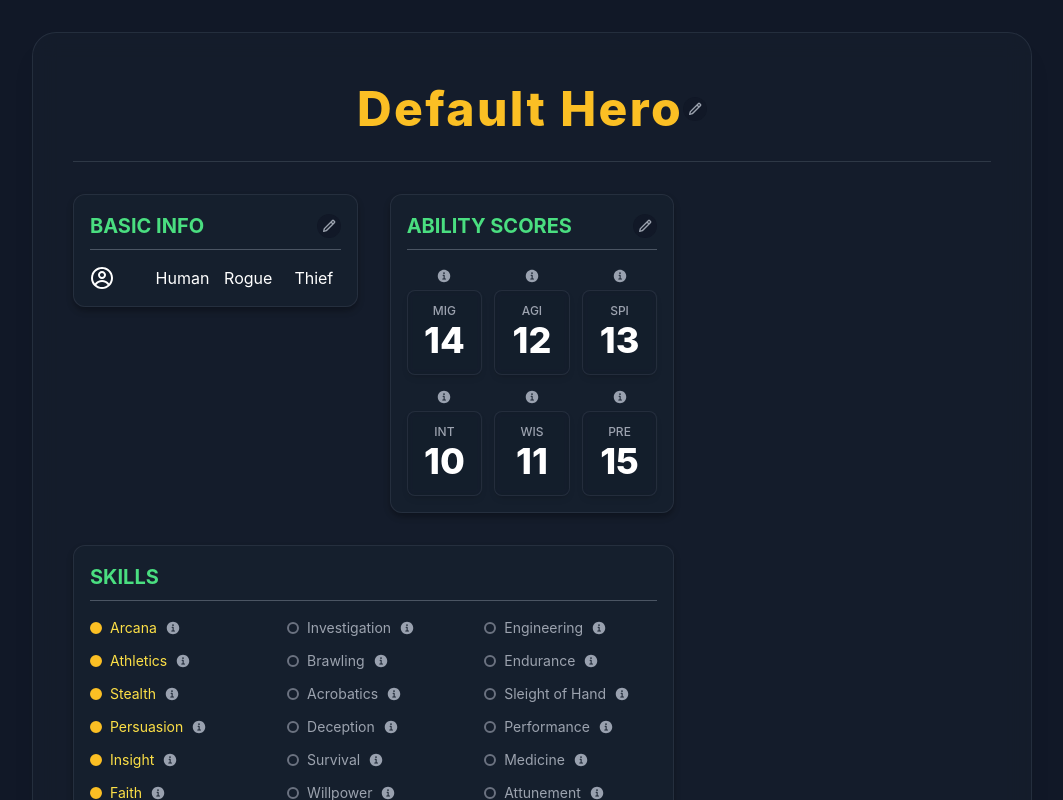
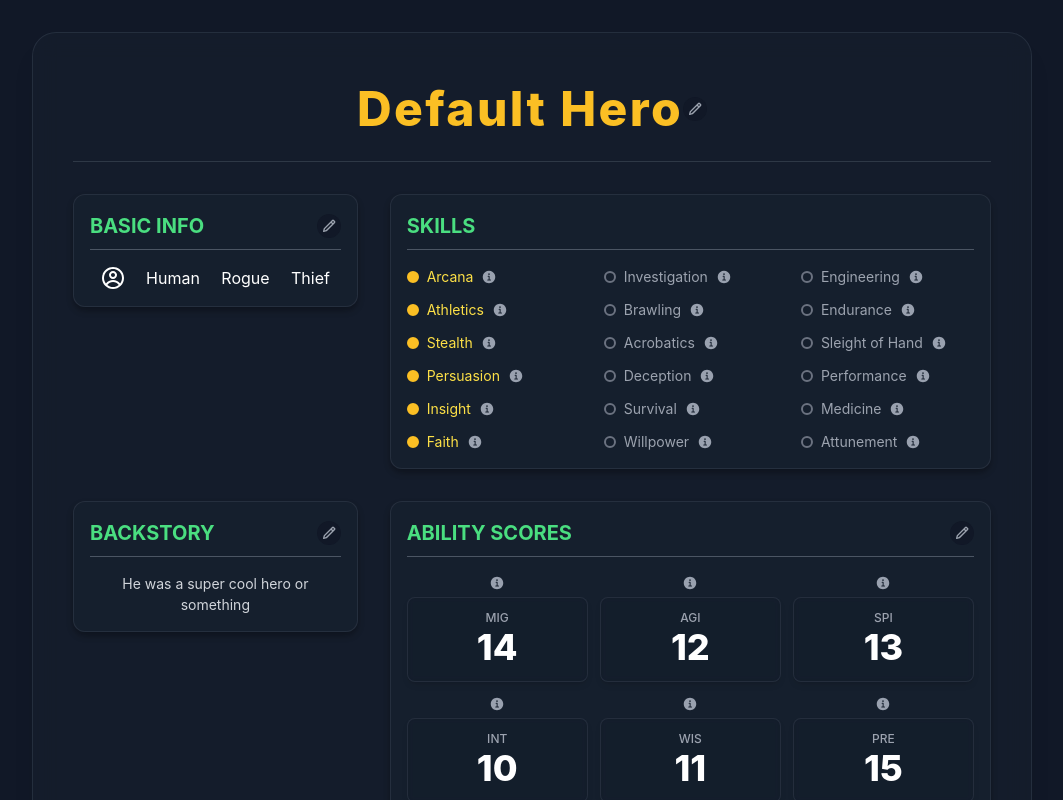
Before and after one commit to Mrpoink/DungeonMaster, a Next.js app in the folder dungeon-master/: page /pages/characterInfo in a window 1280 px wide. Shown: the top 800 px of the page, without its empty margins (108-1171 px from the left). Built offline with nearby package versions, Linux system fonts and the light colour scheme.

Commit message:
fixed character sheet styling on large screen

```diff
--- a/dungeon-master/src/app/pages/characterInfo/characterInfo.tsx
+++ b/dungeon-master/src/app/pages/characterInfo/characterInfo.tsx
@@ -221,7 +221,7 @@ const EditInput = (props: React.InputHTMLAttributes<HTMLInputElement>) => (
                     </button>
                 </div>
                 <div className="basic-info-grid">
-                    <div className="basicInfo-icon">
+                    <div className="basicInfo-icon-div">
                         <CharacterIcon id={tempIcon}/>
                     </div>
                     <p className="basicInfo-text">
@@ -404,16 +404,16 @@ const EditInput = (props: React.InputHTMLAttributes<HTMLInputElement>) => (
                     {renderHeader()}
                 </header>
                 <div className="main-grid">
-                    <div className="lg:col-span-1 space-y-8">
+                    <div className="space-y-8 lg:col-span-1 lg:order-1">
                         {renderBasic()}
                     </div>
-                    <div className="lg:col-span-1 space-y-8">
+                    <div className="space-y-8 lg:col-span-2 lg:order-4">
                         {renderStats()}
                     </div>
-                    <div className="lg:col-span-2 space-y-8">
+                    <div className="space-y-8 lg:col-span-2 lg:order-2">
                         {renderSkills()}
                     </div>
-                    <div className="lg:col-span-2 space-y-8">
+                    <div className="space-y-8 lg:col-span-1 lg:order-3">
                         {renderBackstory()}
                     </div>
                 </div>
--- a/dungeon-master/src/app/styles/characterSheet.css
+++ b/dungeon-master/src/app/styles/characterSheet.css
@@ -80,14 +80,13 @@
     font-weight: 800; /* font-extrabold */
     color: white;
   }
+  .basic-info-icon{
+
+  }
   .basic-info-grid{
-    display: grid;
-    grid-template-columns: repeat(4, 1fr);
-    gap: 0.75rem; /* gap-3 */
-  }
-
-  .icon-item{
-    font-size: larger;
+    display: flex;
+    flex-direction: row;
+    justify-content: space-around;
   }
   .ability-scores-grid {
     display: grid;
```
